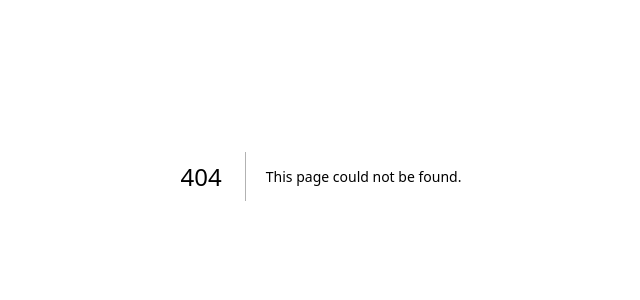
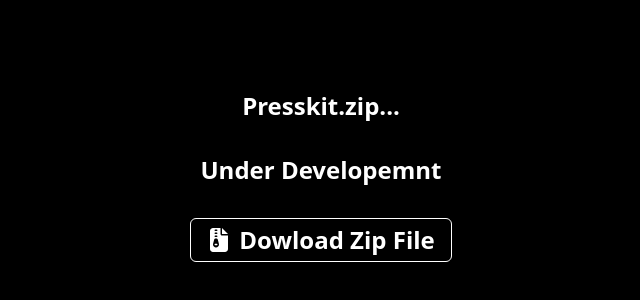
Before and after one commit to hasaanmumtaz6/dadonitrumpet, a Next.js app: page /presskit.zip in a window 1280 px wide. Before the commit this address had no page. Shown: the part 224-524 px from the top of the page, without its empty margins (319-959 px from the left). Built offline with nearby package versions, Linux system fonts and the light colour scheme.

Commit message:
presskit.zip page has been developed

```diff
--- /dev/null
+++ b/pages/presskit.zip.tsx
@@ -0,0 +1,18 @@
+import Link from "next/link";
+import React from "react";
+import { FaFileZipper } from "react-icons/fa6";
+
+const Presskit = () => {
+  return (
+    <div className="presskit-zip-page-container">
+      <h2>Presskit.zip...</h2>
+      <p>Under Developemnt</p>
+      <Link href="/docs/presskit.zip" download="Presskit" className="primary-btn">
+        <FaFileZipper />
+        <b>Dowload Zip File</b>
+      </Link>
+    </div>
+  );
+};
+
+export default Presskit;
--- a/styles/globals.css
+++ b/styles/globals.css
@@ -50,11 +50,9 @@ body {
   .social-media-icons a svg {
     @apply transition-all duration-700 ease-in-out hover:text-gray-400 hover:scale-120;
   }
-
 }
 
 @media (max-width: 1820px) and (min-width: 1721px) {
-
   /* footer */
   .footer {
     @apply flex items-start justify-between gap-[2rem] pt-[2.5rem] pb-[4rem] border-t-[1px] border-[#fff];
@@ -72,7 +70,6 @@ body {
 }
 
 @media (max-width: 1720px) and (min-width: 1601px) {
-
   /* footer */
   .footer {
     @apply flex items-start justify-between gap-[2rem] pt-[2.5rem] pb-[4rem] border-t-[1px] border-[#fff];
@@ -90,7 +87,6 @@ body {
 }
 
 @media (max-width: 1600px) and (min-width: 1537px) {
-
   /* footer */
   .footer {
     @apply flex items-start justify-between gap-[2rem] pt-[2.5rem] pb-[4rem] border-t-[1px] border-[#fff];
@@ -108,7 +104,6 @@ body {
 }
 
 @media (max-width: 1536px) and (min-width: 1441px) {
-
   /* footer */
   .footer {
     @apply flex items-start justify-between gap-[2rem] pt-[2.5rem] pb-[4rem] border-t-[1px] border-[#fff];
@@ -130,7 +125,6 @@ body {
 }
 
 @media (max-width: 1440px) and (min-width: 1367px) {
-
   .layout-contaner {
     @apply bg-[var(--bg-black)] text-white w-full h-full px-[12.625rem] pt-[8.25rem] pb-[2rem] flex flex-col gap-[10rem];
   }
@@ -479,3 +473,9 @@ body {
 
   /* footer */
 }
+.presskit-zip-page-container {
+  @apply w-full h-screen flex flex-col gap-[2rem] items-center justify-center text-white bg-black text-center text-2xl font-bold;
+}
+.primary-btn {
+  @apply w-fit flex items-center gap-[0.5rem] border border-white rounded-md select-none px-[1rem] py-[0.325rem];
+}
```
Also changed, not shown: 1 other file (tests, documents, lock files or other folders).
